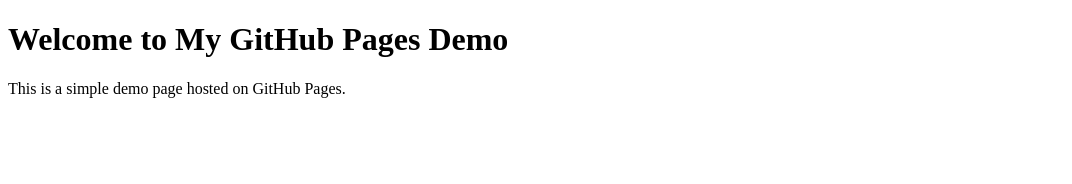
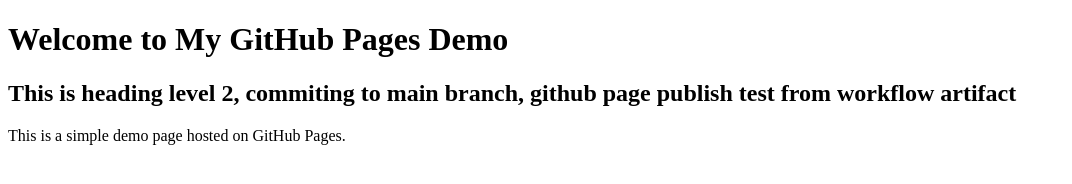
Before and after one commit to gitToSantosh/github-pages-demo, a plain HTML site: page index.html in a window 1280 px wide. Shown: the whole page, without its empty margins (0-1072 px from the left). Drawn offline with Linux system fonts and the light colour scheme.

Commit message:
modified index.html file

```diff
--- a/index.html
+++ b/index.html
@@ -7,6 +7,7 @@
 </head>
 <body>
     <h1>Welcome to My GitHub Pages Demo</h1>
+    <h2>This is heading level 2, commiting to main branch, github page publish test from workflow artifact</h2>
     <p>This is a simple demo page hosted on GitHub Pages.</p>
 </body>
 </html>
```
